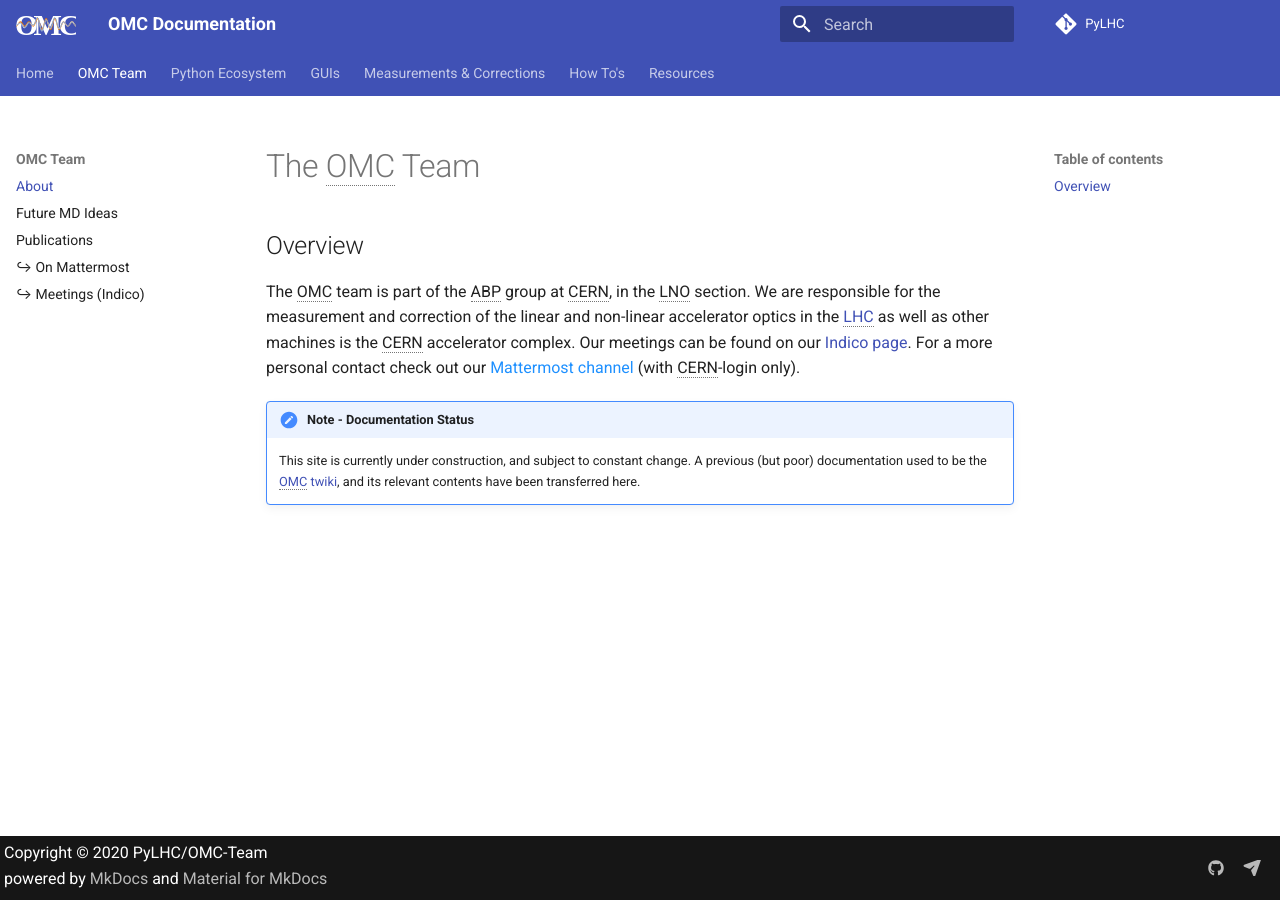
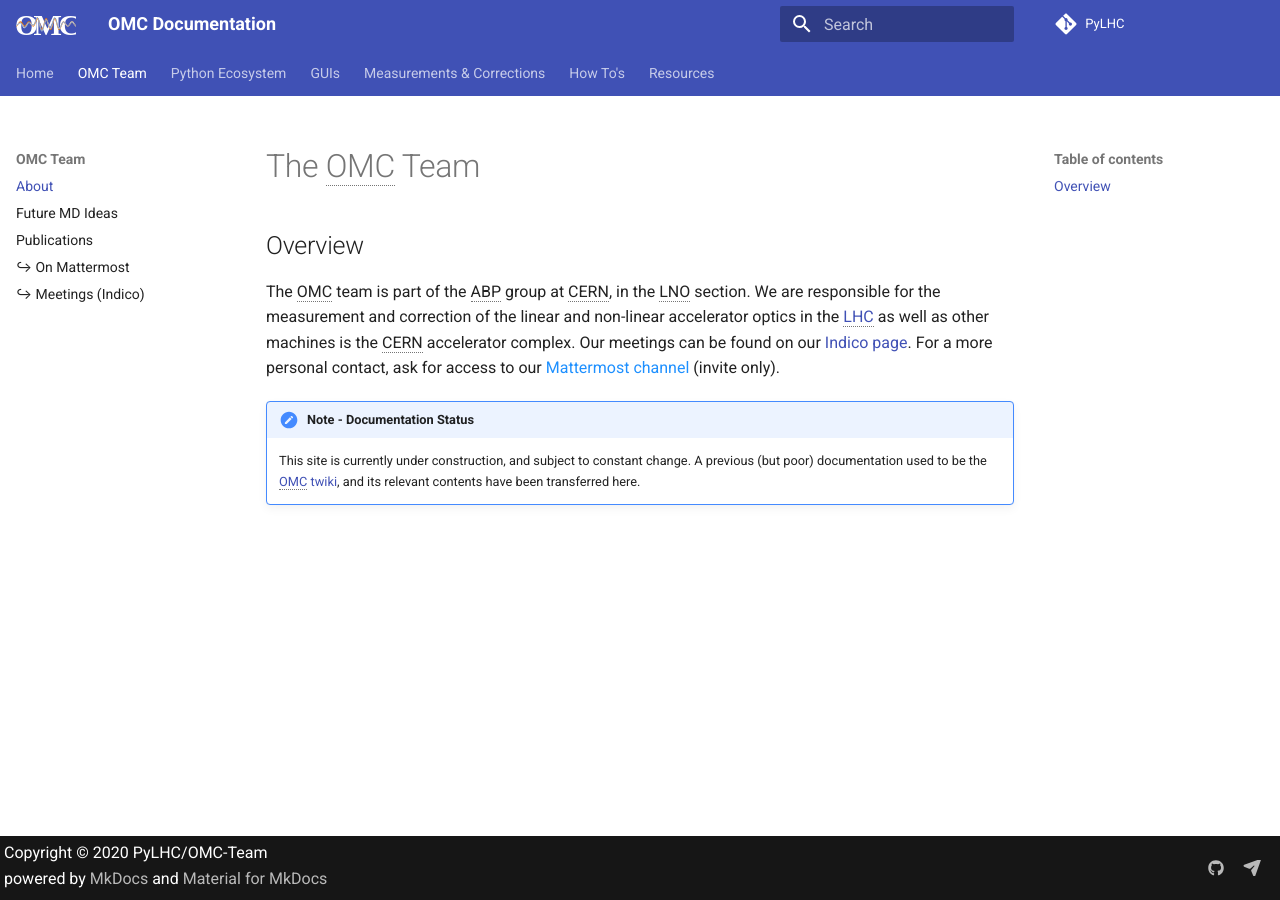
Before and after one commit to pylhc/pylhc.github.io, an MkDocs documentation site: the page built from docs/omc_team/about.md, in a window 1280 px wide. Built offline with MkDocs 1.6.1 and Material for MkDocs 9.7.7, drawn with Linux system fonts in a browser that asks for light colours.

Commit message:
invite only mattermost

```diff
--- a/docs/omc_team/about.md
+++ b/docs/omc_team/about.md
@@ -5,7 +5,7 @@
 The OMC team is part of the ABP group at CERN, in the LNO section.
 We are responsible for the measurement and correction of the linear and non-linear accelerator optics in the [LHC][lhc]{target=_blank} as well as other machines is the CERN accelerator complex.
 Our meetings can be found on our [Indico page][omc_indico]{target=_blank}.
-For a more personal contact check out our [Mattermost channel][omc_mattermost]{target=_blank .cern_login} (with CERN-login only).
+For a more personal contact, ask for access to our [Mattermost channel][omc_mattermost]{target=_blank .cern_login} (invite only).
 
 !!! note "Note - Documentation Status"
     This site is currently under construction, and subject to constant change.
```
